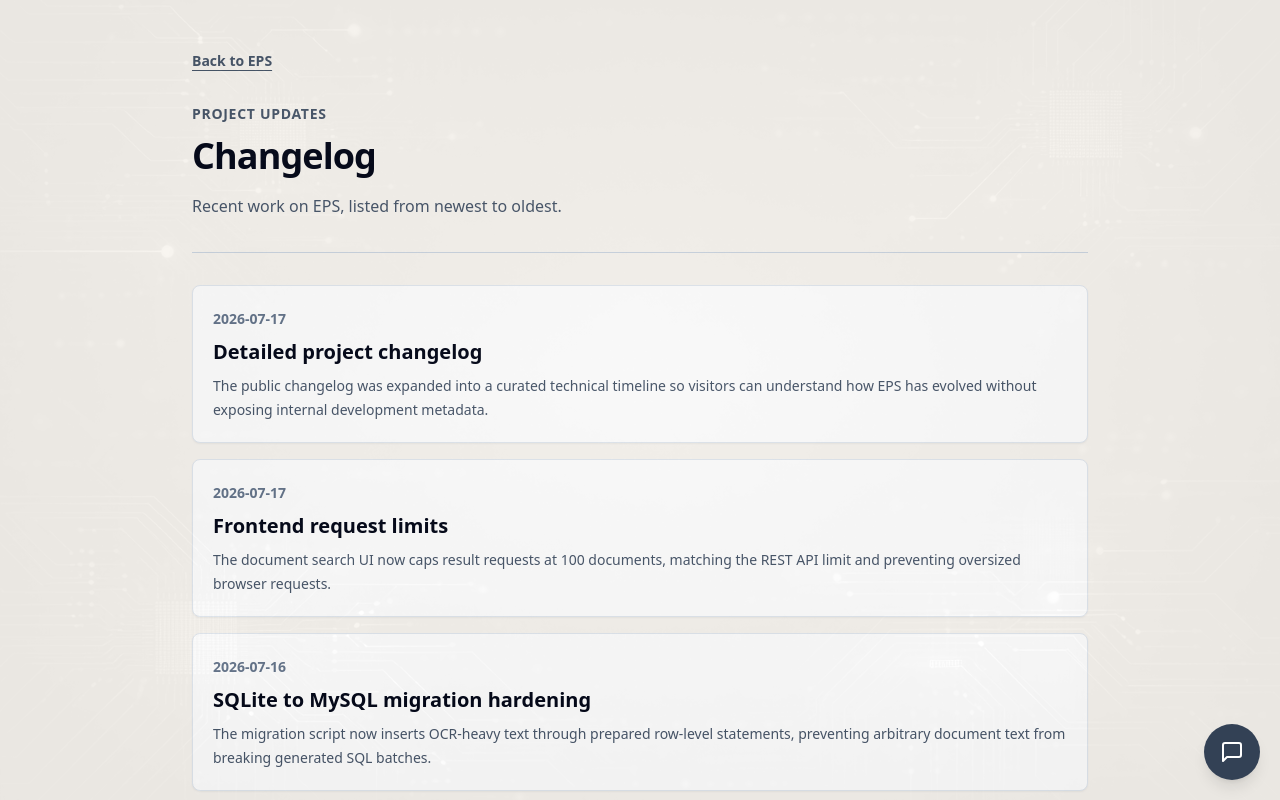
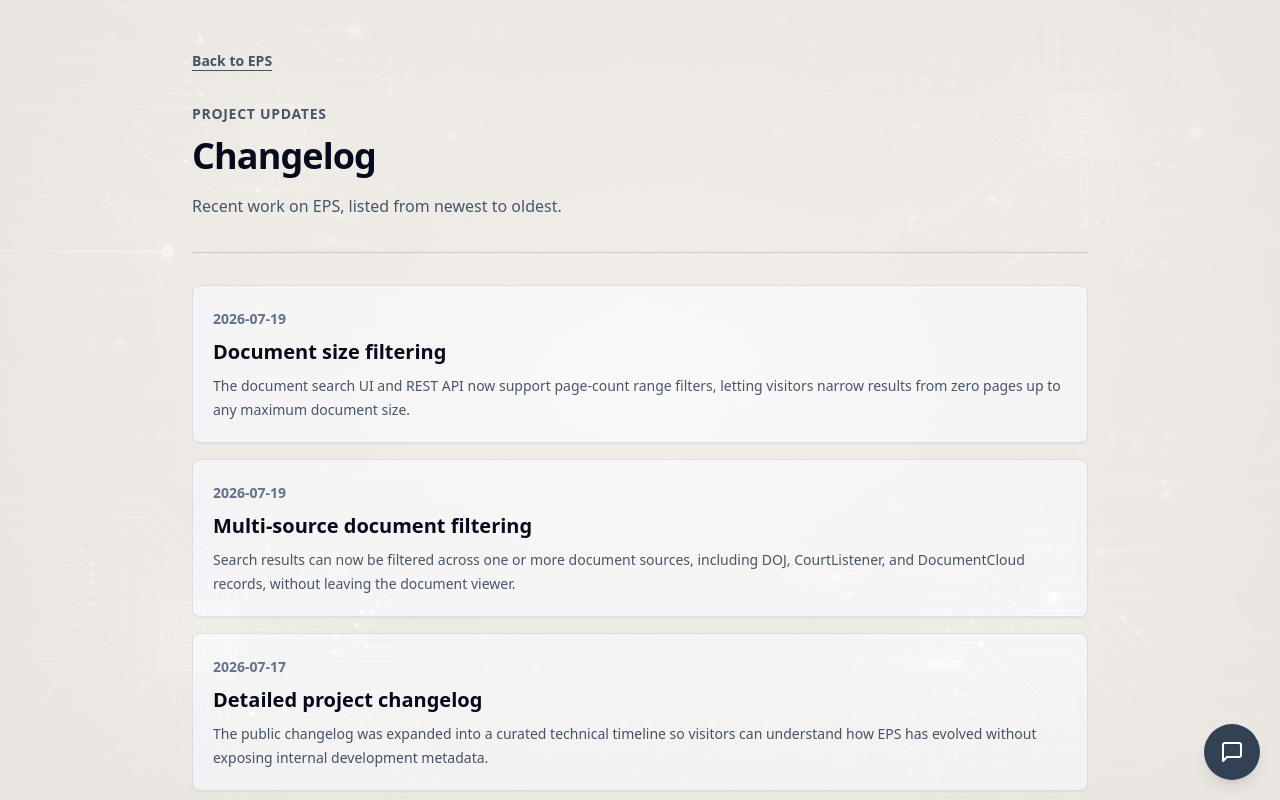
Before and after one commit to Lbelus/eps, a Next.js app in the folder front_end/: page /changelog in a window 1280 px wide. Shown: the top 800 px of the page. Built offline with nearby package versions, Linux system fonts and the light colour scheme; no server answers.

Commit message:
[lbs] update changelog

```diff
--- a/front_end/pages/changelog.tsx
+++ b/front_end/pages/changelog.tsx
@@ -10,6 +10,18 @@ type ChangelogEntry = {
 };
 
 const entries: ChangelogEntry[] = [
+  {
+    date: "2026-07-19",
+    title: "Document size filtering",
+    description:
+      "The document search UI and REST API now support page-count range filters, letting visitors narrow results from zero pages up to any maximum document size.",
+  },
+  {
+    date: "2026-07-19",
+    title: "Multi-source document filtering",
+    description:
+      "Search results can now be filtered across one or more document sources, including DOJ, CourtListener, and DocumentCloud records, without leaving the document viewer.",
+  },
   {
     date: "2026-07-17",
     title: "Detailed project changelog",
```
